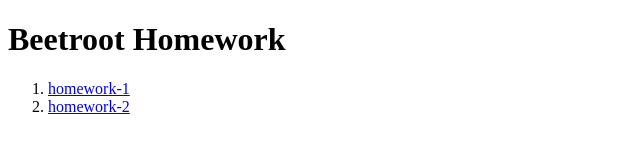
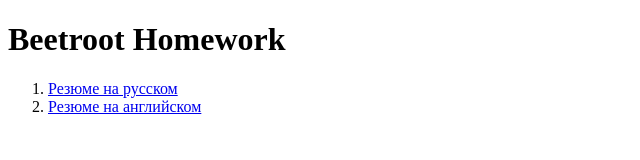
Before and after one commit to Tishakov/beetroot-homework, a plain HTML site: page 01/index.html in a window 1280 px wide. Shown: the whole page, without its empty margins (0-640 px from the left). Drawn offline with Linux system fonts and the light colour scheme.

Commit message:
Update index.html

```diff
--- a/01/index.html
+++ b/01/index.html
@@ -14,8 +14,8 @@
 
     <nav>
         <ol>
-            <li><a href="01">homework-1</a></li>
-            <li><a href="02">homework-2</a></li>
+            <li><a href="Резюме - RU.html">Резюме на русском</a></li>
+            <li><a href="Резюме - EN.html">Резюме на английском</a></li>
         </ol>
     </nav>
 
```
